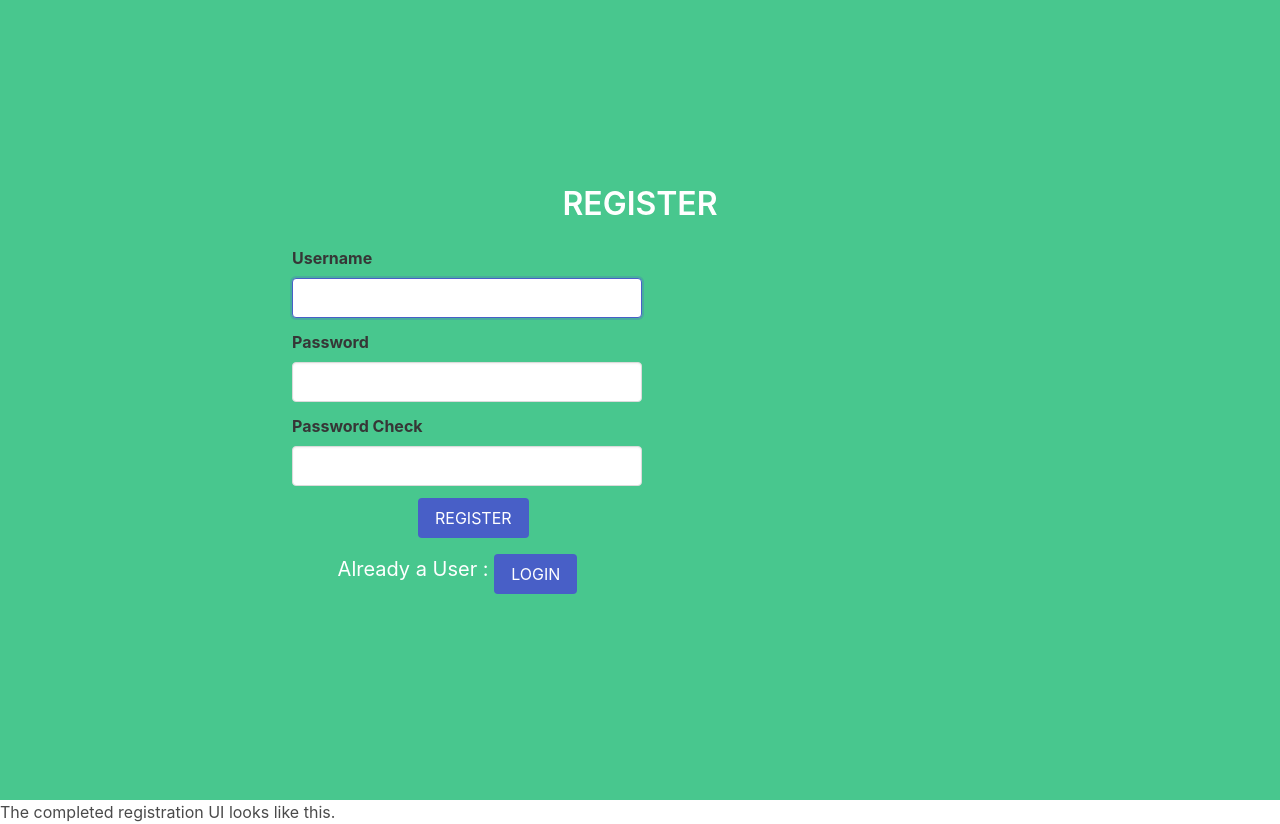
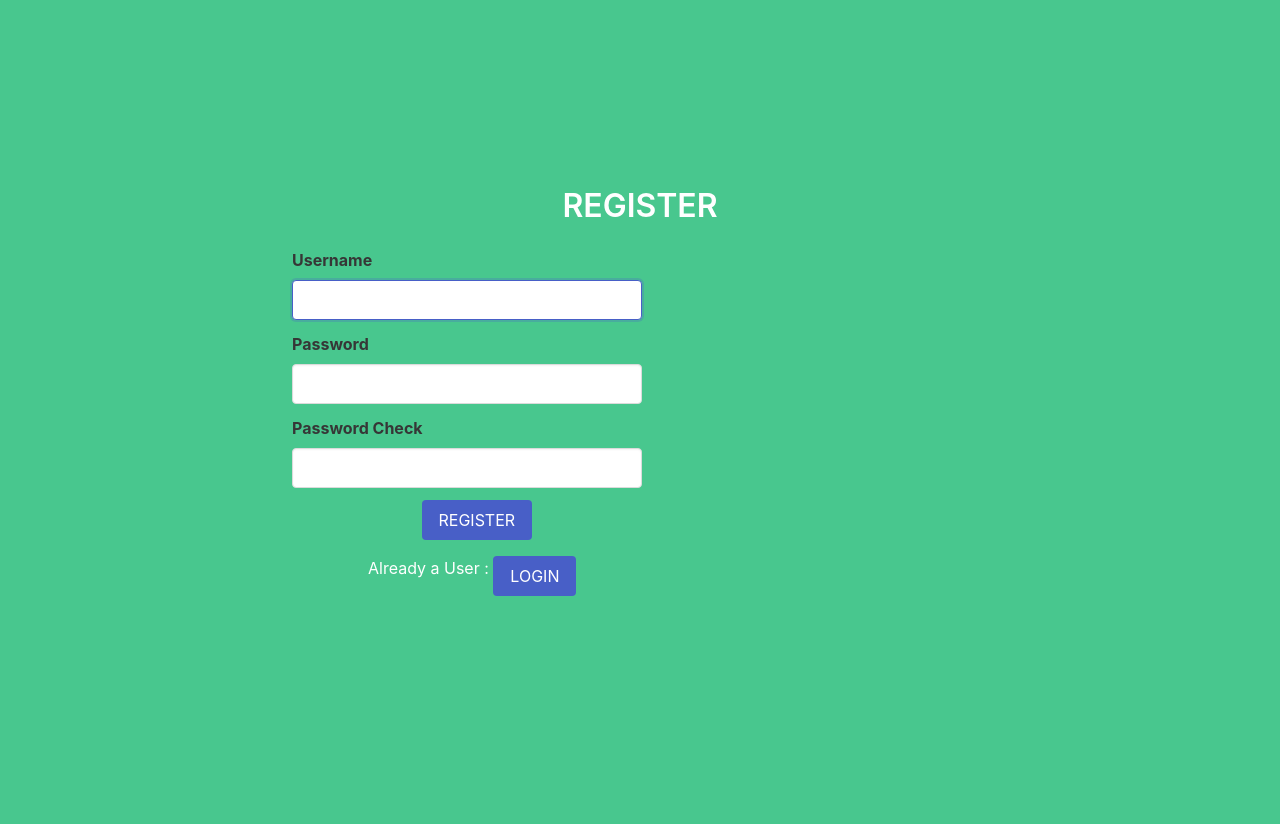
Before and after one commit to the-himanshu/TechBlog, a Django app: page / in a window 1280 px wide. After the commit the page ends 596 px from the top, so only its background shows below. Run offline with Django 3.2, Linux system fonts and the light colour scheme; some libraries are stand-ins or nearby versions.

Commit message:
Update register.html

```diff
--- a/blog/templates/register.html
+++ b/blog/templates/register.html
@@ -12,7 +12,7 @@
       <div class="columns">
         <div class="column is-offset-2 is-8">
 
-          <form action="{% url 'register' %}" method="POST" autocomplete="off" style='width:350px;margin-left:30%;'>
+          <form class='register' action="{% url 'register' %}" method="POST" autocomplete="off">
             {% csrf_token %}
 
             <div class="field">
@@ -47,11 +47,11 @@
 
             <div class="field">
               <div class="control">
-                <button class="button is-link" style="margin-left:36%;">REGISTER</button>
+                <button class="button is-link one">REGISTER</button>
               </div>
             </div>
           </form>
-          <form action="login\"  style="margin-left:36%;font-size:20px;">
+          <form action="login\" class='two'>
                 <h2>Already a User : <button class="button is-link">LOGIN</button></h2>
           </form>
         </div>
@@ -60,5 +60,4 @@
     </div>
   </div>
 </section>
-The completed registration UI looks like this.
 {% endblock %}
```
